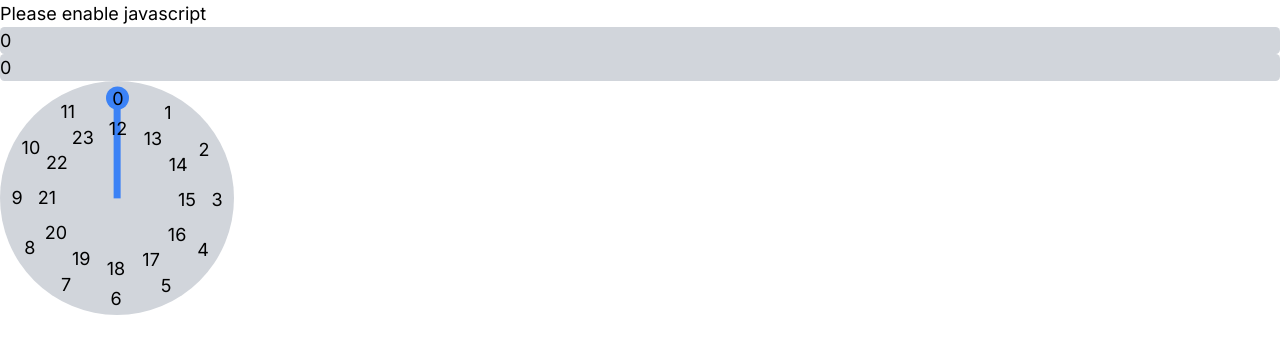
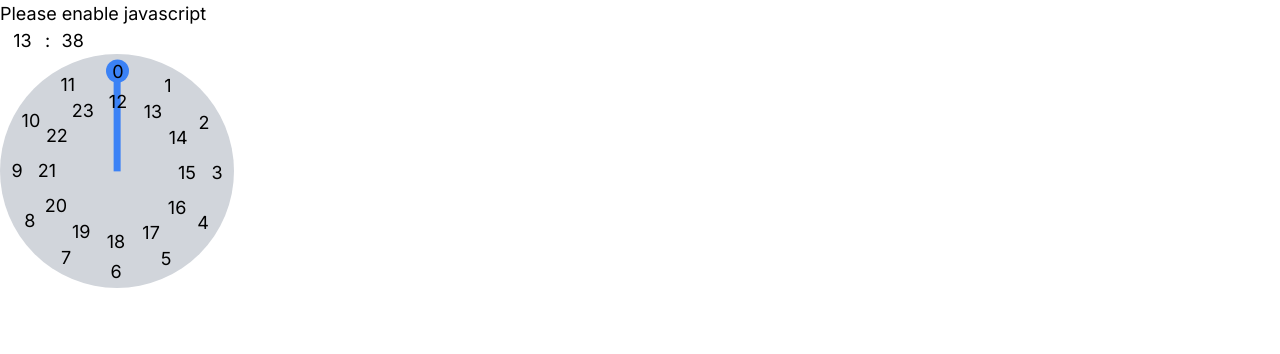
Before and after one commit to Pear-sudo/time, a Next.js app: page /test in a window 1280 px wide. Shown: the top 354 px of the page. Built offline with nearby package versions, Linux system fonts and the light colour scheme.

Commit message:
sync to digital clock

```diff
--- a/src/app/elements/inputs/datetime/timeSelector.tsx
+++ b/src/app/elements/inputs/datetime/timeSelector.tsx
@@ -3,18 +3,22 @@ import {DataWrapper} from "@/app/elements/inputs/helper/inputHelper";
 import {deg2Time} from "@/app/utility/timeUtil";
 import {getDistance} from "@/app/utility/domUtil";
 import {genNums} from "@/app/utility/lanUtil";
+import {NumericTimeSelector} from "@/app/elements/inputs/datetime/numericTimeSelector";
 
-export function TimeSelector(prop: { parentData?: DataWrapper<Date> | DataWrapper<Date | undefined> }): JSX.Element {
+export function TimeSelector(prop: {
+    default?: Date,
+    parentData?: DataWrapper<Date> | DataWrapper<Date | undefined>
+}): JSX.Element {
     const [armRotation, setArmRotation] = useState(-90)
     const [armRadius, setArmRadius] = useState(100)
     const [isSelectingHour, setIsSelectingHour] = useState(true)
-    const [hour, setHour] = useState(0)
-    const [minute, setMinute] = useState(0)
 
     const centerRef = useRef<HTMLDivElement>(null);
     const armRef = useRef<HTMLDivElement>(null);
     const outerNumberRef = useRef<HTMLDivElement>(null);
     const innerNumberRef = useRef<HTMLDivElement>(null);
+    const timeRef = useRef<Date>(prop.default ? prop.default : new Date());
+    const isLockedRef = useRef(false);
 
     const outerNumbers = circledElements({
         numbers: isSelectingHour ? [...Array(12).keys()] : genNums({from: 0, count: 12, step: 5}),
@@ -28,6 +32,9 @@ export function TimeSelector(prop: { parentData?: DataWrapper<Date> | DataWrappe
     }) : undefined
 
     function onMouseMove(e: React.MouseEvent<HTMLDivElement>) {
+        if (isLockedRef.current) {
+            return
+        }
         const center = centerRef.current
         const outer = outerNumberRef.current
         const inner = innerNumberRef.current
@@ -52,17 +59,18 @@ export function TimeSelector(prop: { parentData?: DataWrapper<Date> | DataWrappe
             // console.log(`Inner radius: ${innerR}`)
             // console.log(`Outer radius: ${outerR}`)
 
+            const time = timeRef.current
             if (isSelectingHour) {
                 if (inner && radius <= outerR) {
                     radius = getDistance(ox, oy, inner, {x: 'middle', y: 'middle'})
-                    setHour(deg2Time(-armRotation, 'hourPM'))
+                    time.setHours(deg2Time(-armRotation, 'hourPM'))
                 } else {
                     radius = getDistance(ox, oy, outer, {x: 'middle', y: 'middle'})
-                    setHour(deg2Time(-armRotation, 'hourAM'))
+                    time.setHours(deg2Time(-armRotation, 'hourAM'))
                 }
             } else {
                 radius = getDistance(ox, oy, outer, {x: 'middle', y: 'middle'})
-                setMinute(deg2Time(-armRotation, 'minute'))
+                time.setMinutes(deg2Time(-armRotation, 'minute'))
             }
 
             setArmRotation(-deg)
@@ -74,15 +82,24 @@ export function TimeSelector(prop: { parentData?: DataWrapper<Date> | DataWrappe
     }
 
     function onClick() {
+        if (isLockedRef.current) {
+            isLockedRef.current = false
+            setIsSelectingHour(!isSelectingHour)
+            return
+        }
+        if (!isLockedRef.current && !isSelectingHour) {
+            isLockedRef.current = true
+            return;
+        }
         setIsSelectingHour(!isSelectingHour)
     }
 
     return (
         <div>
-            <div>
-                <NumberInSquare number={hour}/>
-                <NumberInSquare number={minute}/>
-            </div>
+            <NumericTimeSelector
+                default={timeRef.current}
+                parentData={prop.parentData}
+            />
             <div className={'rounded-full bg-gray-300 w-52 h-52 flex justify-center items-center relative'}
                  onMouseMove={onMouseMove} onClick={onClick}>
                 {outerNumbers}
@@ -103,14 +120,6 @@ export function TimeSelector(prop: { parentData?: DataWrapper<Date> | DataWrappe
                 </div>
                 <div className={'h-px w-px absolute'} ref={centerRef}></div>
             </div>
-        </div>
-    )
-}
-
-function NumberInSquare(prop: { number: number }): JSX.Element {
-    return (
-        <div className={'rounded bg-gray-300'}>
-            {prop.number}
         </div>
     )
 }
--- a/src/app/elements/inputs/numberInput.tsx
+++ b/src/app/elements/inputs/numberInput.tsx
@@ -1,4 +1,4 @@
-import React, {JSX, useRef, useState} from "react";
+import React, {JSX, useEffect, useRef, useState} from "react";
 import {isUN} from "@/app/utility/lanUtil";
 import {toNumber} from "lodash";
 
@@ -13,6 +13,12 @@ export function NumberInput(prop: {
     const oldValueRef = useRef(prop.value == undefined ? "" : prop.value.toString());
     const [value, setValue] = useState(oldValueRef.current)
     const hintRef = useRef<HTMLSpanElement>(null);
+
+    useEffect(() => {
+        if (prop.value) {
+            setValue(prop.value.toString())
+        }
+    }, [prop.value]);
 
     let len = prop.len ? prop.len : 2
     let allowLeadingZero: boolean = isUN(prop.allowLeadingZero) ? true : prop.allowLeadingZero as boolean
```
